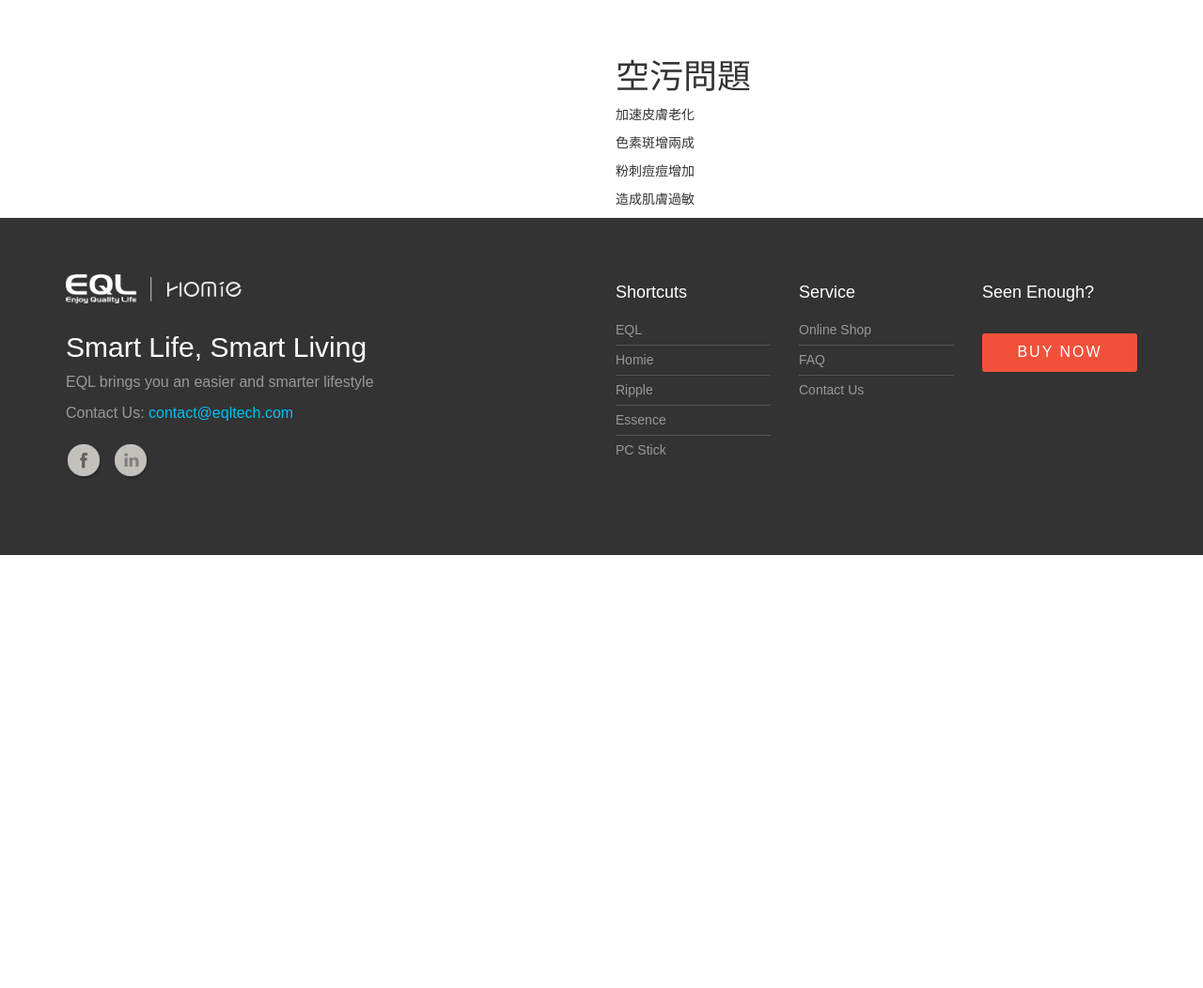
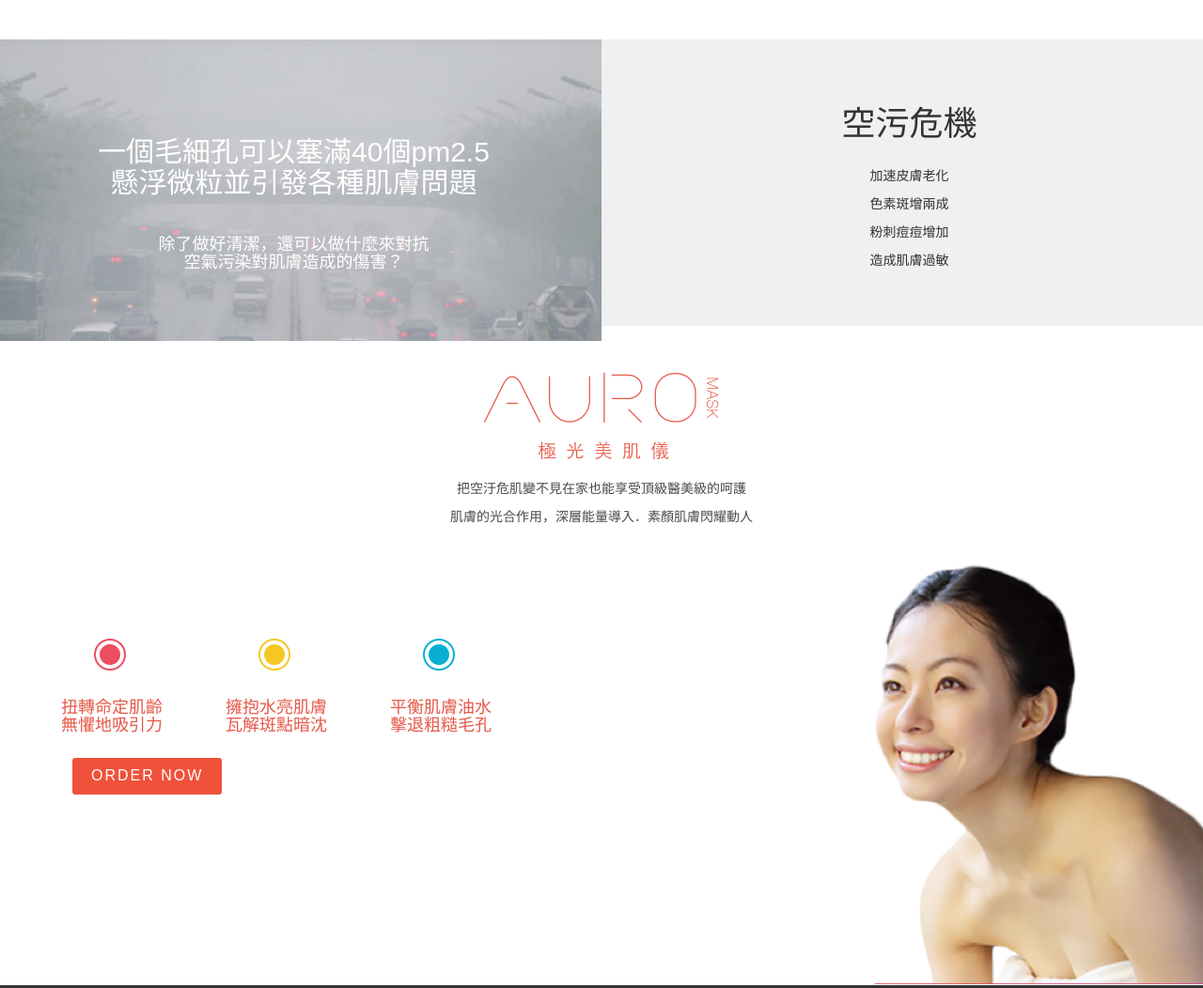
Before and after one commit to heyneaw7/0628, a plain HTML site: page index.html in a window 1280 px wide. Shown: the part 867-1919 px from the top of the page at 94% size. Before the commit the page ends 1458 px from the top, so only its background shows below. Drawn offline with nearby package versions, Linux system fonts and the light colour scheme; a web font is replaced by a local one.

Commit message:
Add files via upload

```diff
--- a/css/eql_temp.css
+++ b/css/eql_temp.css
@@ -3,7 +3,7 @@
 /* EQL Template_last updated 2016-06-22 */
 
 html, body {
-	font-family: 'Palanquin', sans-serif;
+	font-family: sans-serif;
 }
 
 
@@ -161,12 +161,7 @@ html, body {
 
 	a:hover{ text-decoration:none; }
 
-  .videoview {
-		width: 60%;
-		text-align: center;
-		margin:auto;
-		padding: 40px 0px;
-	}
+
 
 
 
--- a/css/essence.css
+++ b/css/essence.css
@@ -1,13 +1,70 @@
 .videoview {
-	width: 80%;
+	width: 100%;
 	text-align: center;
-	margin:auto;
+	margin: auto;
 	padding: 40px 0px;
 }
-.pollution .bg-air {
-	background: url("airpolution.jpg") no-repeat center;
+.polution {
+	min-height: 300px;
+}
+.bg-air {
+	background: url('../images/airpolution.jpg') no-repeat center;
 	background-size: cover;
-	height: 100%;
 	overflow: hidden;
 	display: block;
 }
+.textinside {
+	padding: 10%;
+}
+.bg-air h2 {
+	font: 30px;
+	color: #fff;
+	padding-top: 20px;
+	padding-bottom: 20px;
+	text-align: center;
+}
+.bg-air h3 {
+	font-size: 18px;
+	color: #fff;
+	text-align: center;
+}
+.text-air h1 {
+	padding-bottom: 15px;
+}
+.text-air {
+	background-color: #f0f0f0;
+	padding: 50px 0px;
+	text-align: center;
+}
+.textline {
+	text-align: center;
+	padding-top: 30px;
+	padding-bottom: 30px;
+}
+.aurologo {
+	padding-bottom: 20px;
+}
+.textline p {
+	color: #4a4a4a;
+}
+.bg-threecolor {
+	padding: 80px;
+	color:#E55949;
+}
+.bg-threecolor img {
+  vertical-align: middle;
+	padding-bottom: 20px;
+	padding-left:35px;
+	padding-right: 35px;
+}
+.bg-threecolor redled {
+	text-align: center;
+}
+.bg-prettywoman {
+	text-align: right;
+}
+.auromask product {
+	background: url("imgages/auro_product.png") center;
+	background-size: cover;
+	min-height:300px;
+}
--- a/index.html
+++ b/index.html
@@ -118,17 +118,20 @@
                 <div class="“embed-responsive" embed-responsive-16by9”>
                     <iframe class="embed-responsive-item" src="https://www.youtube.com/embed/qxRSZ8SFYIA"></iframe>
                 </div>
-                <div class="background-image-holder">
-</div>
+                <div class="background-image-holder"></div>
             </div>
         </section>
         <!---註解註解----->
         <section class="polution">
             <div class="row">
-           <div class="col-md-6 col-xs-12 bg-essence">
+                <div class="col-md-6 col-xs-12 bg-air">
+                    <div class="textinside">
+                        <h2>一個毛細孔可以塞滿40個pm2.5<br>懸浮微粒並引發各種肌膚問題</h2>
+                        <h3>除了做好清潔，還可以做什麼來對抗<br>空氣污染對肌膚造成的傷害？</h3>
                     </div>
-           <div class="col-md-6 col-xs-12 text-essence">
-             <h1>空污問題</h1>
+                </div>
+                <div class="col-md-6 col-xs-12 text-air">
+                    <h1>空污危機</h1>
                     <p>加速皮膚老化</p>
                     <p>色素斑增兩成</p>
                     <p>粉刺痘痘增加</p>
@@ -136,11 +139,45 @@
                 </div>
             </div>
         </section>
-
-
-
+        <section class="introduceauro">
+            <div class="container">
+                <div class="textline">
+                    <img src="images/auromasklogo.png" class="aurologo">
+                    <p>把空汙危肌變不見在家也能享受頂級醫美級的呵護</p>
+                    <p>肌膚的光合作用，深層能量導入．素顏肌膚閃耀動人</p>
+                </div>
+            </div>
         </section>
-
+        <section class="beauty">
+            <div class="row">
+                <div class="col-md-6 col-xs-12 bg-threecolor">
+                    <div class="row">
+                        <div class="col-md-4 redled">
+                            <img src="images/led_red.png">
+                            <h4>扭轉命定肌齡<br>無懼地吸引力</h3>
+                        </div>
+                        <div class="col-md-4 yellow">
+                            <img src="images/led_yellow.png">
+                            <h4>擁抱水亮肌膚<br>瓦解斑點暗沈</h3>
+                        </div>
+                        <div class="col-md-4 blue">
+                            <img src="images/led_blue.png">
+                            <h4>平衡肌膚油水<br>擊退粗糙毛孔</h4>
+                        </div>
+                    </div>
+                    <a class="btn_order button" href="#">Order now</a>
+                </div>
+                <div class="col-md-6 col-xs-12 bg-prettywoman">
+                    <img src="images/low-poly-2.png">
+                </div>
+            </div>
+        </section>
+        <section class="auromask">
+            <div class="row">
+                <div class="col-md-6 col-xs-12 product"></div>
+                <div class="col-md-6 col-xs-12 producttext"></div>
+            </div>
+        </section>
         <footer class="content_nopad bg_deepocean">
             <div class="container footer_1-1">
                 <div class="row">
--- a/pinegrow.json
+++ b/pinegrow.json
@@ -1 +1 @@
-{"files":{"index.html":{"frameworks":["EQL_web_template_vicki0627","pg.blocks","pg.insight.events","pg.code-validator","pg.project.items","pg.asset.manager","bs3.3.6","pg.html","pg.components"],"last_page_width":1222}},"breakpoints":["403px","480px","552px","768px","992px","1200px"],"custom_width":1222,"frameworks":["EQL_web_template_vicki0627","pg.blocks","pg.insight.events","pg.code-validator","pg.project.items","pg.asset.manager","bs3.3.6","pg.html","pg.components"]}
+{"files":{"index.html":{"frameworks":["EQL_web_template_vicki0627","pg.blocks","pg.insight.events","pg.code-validator","pg.project.items","pg.asset.manager","bs3.3.6","pg.html","pg.components"],"last_page_width":1241}},"breakpoints":["403px","480px","552px","768px","992px","1200px"],"custom_width":1241,"frameworks":["EQL_web_template_vicki0627","pg.blocks","pg.insight.events","pg.code-validator","pg.project.items","pg.asset.manager","bs3.3.6","pg.html","pg.components"]}
```
Also changed, not shown: images/auromasklogo.png (added), images/low-poly-2.png (added). Lines whose indentation alone changed are shown as unchanged.
